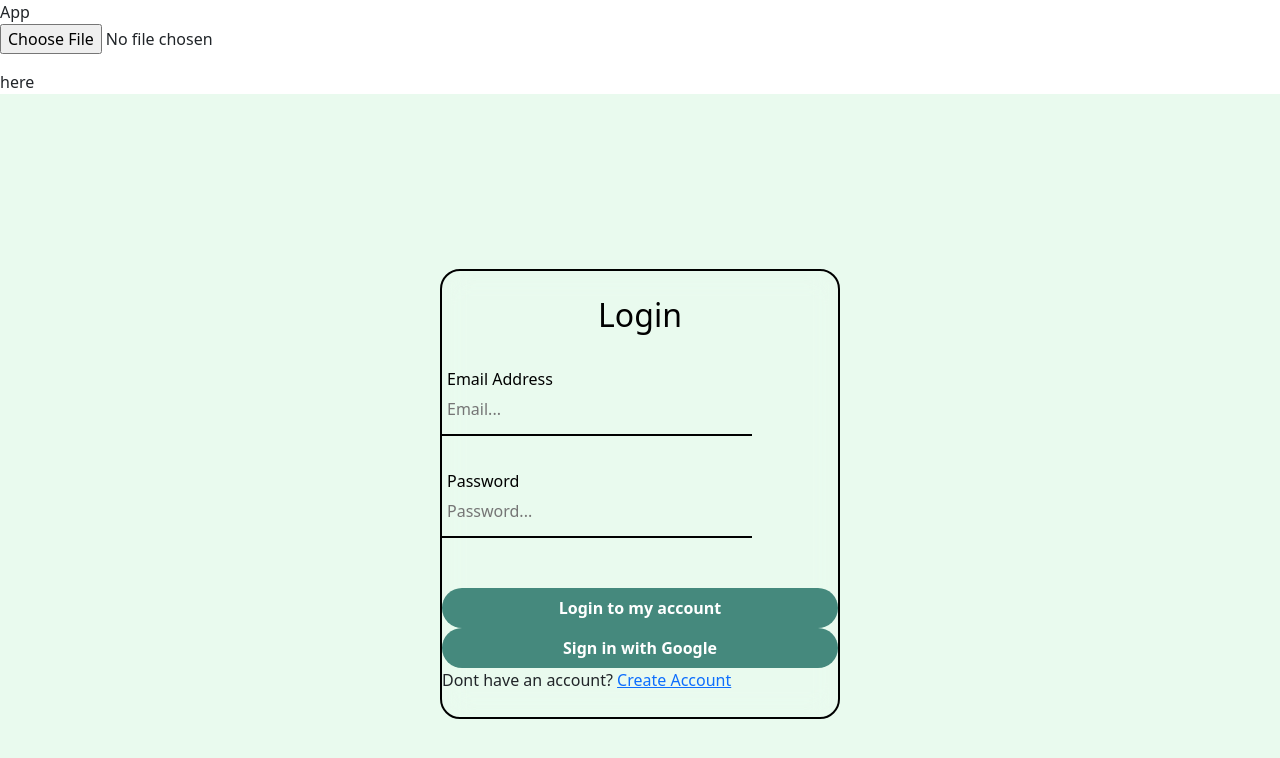
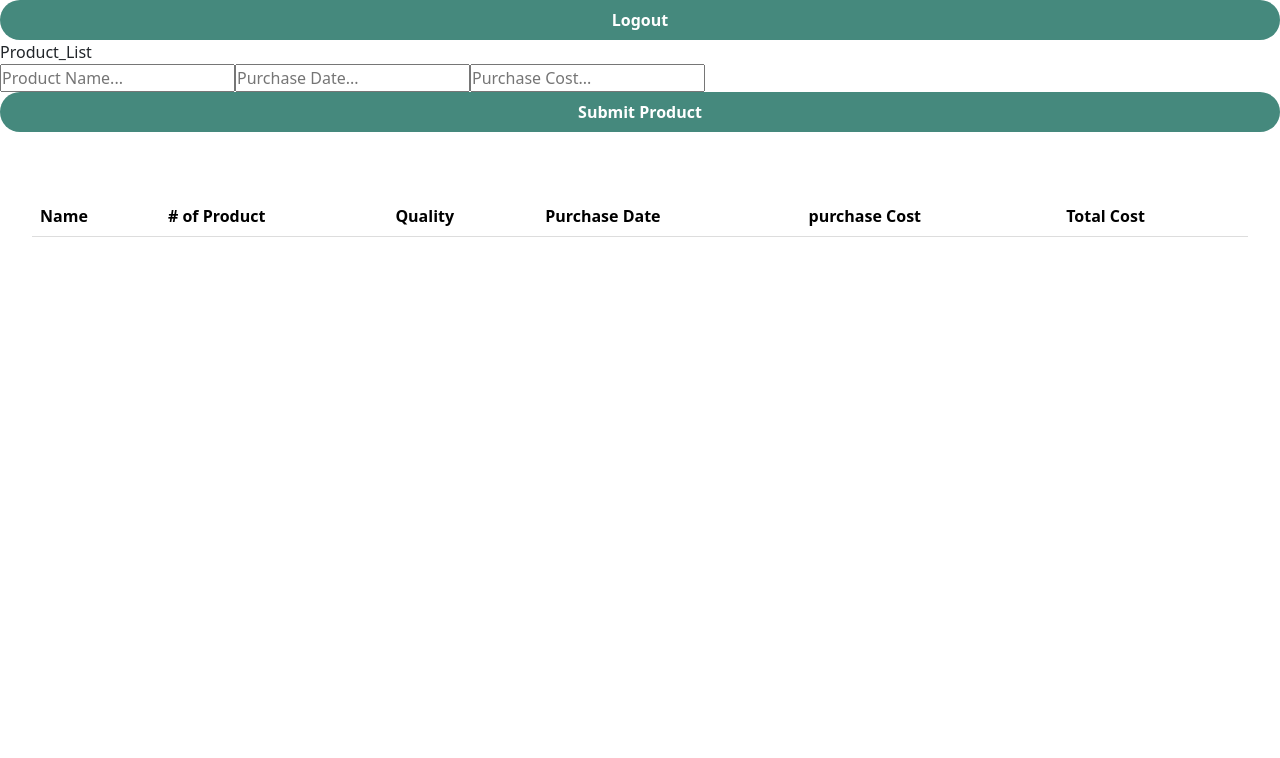
Before and after one commit to LanceBalstad/Fora, a React (Vite) app: page /product_list in a window 1280 px wide. Before the commit this address led to /. Shown: the top 758 px of the page. Built offline with nearby package versions, Linux system fonts and the light colour scheme.

Commit message:
adding navbar

```diff
--- a/src/App.tsx
+++ b/src/App.tsx
@@ -1,12 +1,14 @@
+import React from "react";
 import "./App.css";
+import { RouterProvider } from "react-router-dom";
 import Import_Products from "./components/Import_Products/Import_Products";
+import { Router } from "./Router";
 
 function App() {
   return (
     <>
-      <div>App</div>
+      <RouterProvider router={Router} />
       <Import_Products />
-      <div>here</div>
     </>
   );
 }
--- a/src/Router.tsx
+++ b/src/Router.tsx
@@ -7,6 +7,7 @@ import { Login } from "./components/Login/Login";
 import Create_Account from "./components/Create_Account/Create_Account";
 import { db, auth } from "./config/Firebase";
 import Product_List from "./components/Product_List/Product_List";
+import Navbar from "./components/Navbar/Navbar";
 
 const isAuthenticated = () => {
   return auth.currentUser?.uid != null;
@@ -22,6 +23,12 @@ export const Router = createBrowserRouter([
   { path: "/create_account", element: <Create_Account /> },
   {
     path: "/product_list",
-    element: <ProtectedRoute element={<Product_List />} />,
+    element: (
+      <>
+        <Navbar />{" "}
+        {/* Include Navbar here to ensure it's always rendered on this route */}
+        <Product_List />
+      </>
+    ),
   },
 ]);
--- /dev/null
+++ b/src/components/Navbar/Navbar.tsx
@@ -0,0 +1,25 @@
+import React from "react";
+import { signOut } from "firebase/auth";
+import { useNavigate } from "react-router-dom";
+import { auth } from "../../config/Firebase";
+
+const Navbar = () => {
+  const navigate = useNavigate();
+
+  const logout = async () => {
+    try {
+      await signOut(auth);
+      navigate("/");
+    } catch (err) {
+      console.error(err);
+    }
+  };
+
+  return (
+    <>
+      <button onClick={logout}>Logout</button>
+    </>
+  );
+};
+
+export default Navbar;
--- a/src/components/Product_List/Product_List.tsx
+++ b/src/components/Product_List/Product_List.tsx
@@ -1,7 +1,5 @@
 import React from "react";
 import "./Product_List.css";
-import { Link, useNavigate } from "react-router-dom";
-import { signOut } from "firebase/auth";
 import { useEffect, useState } from "react";
 import { db, auth } from "../../config/Firebase";
 import { query, where } from "firebase/firestore";
@@ -23,18 +21,8 @@ interface Product {
 }
 
 function Product_List() {
+  // Remove when done
   console.log(auth.currentUser?.uid);
-
-  const navigate = useNavigate();
-
-  const logout = async () => {
-    try {
-      await signOut(auth);
-      navigate("/");
-    } catch (err) {
-      console.error(err);
-    }
-  };
 
   const [productList, setProductList] = useState<Product[]>([]);
 
@@ -115,7 +103,6 @@ function Product_List() {
   return (
     <>
       <div>Product_List</div>
-      <button onClick={logout}>Logout</button>
       <div>
         <input
           type="text"
--- a/src/main.tsx
+++ b/src/main.tsx
@@ -1,13 +1,11 @@
 import React from "react";
 import ReactDOM from "react-dom/client";
-import App from "./App";
 import "bootstrap/dist/css/bootstrap.css";
 import { RouterProvider } from "react-router-dom";
 import { Router } from "./Router";
 
 ReactDOM.createRoot(document.getElementById("root") as HTMLElement).render(
   <React.StrictMode>
-    <App />
     <RouterProvider router={Router} />
   </React.StrictMode>
 );
```
